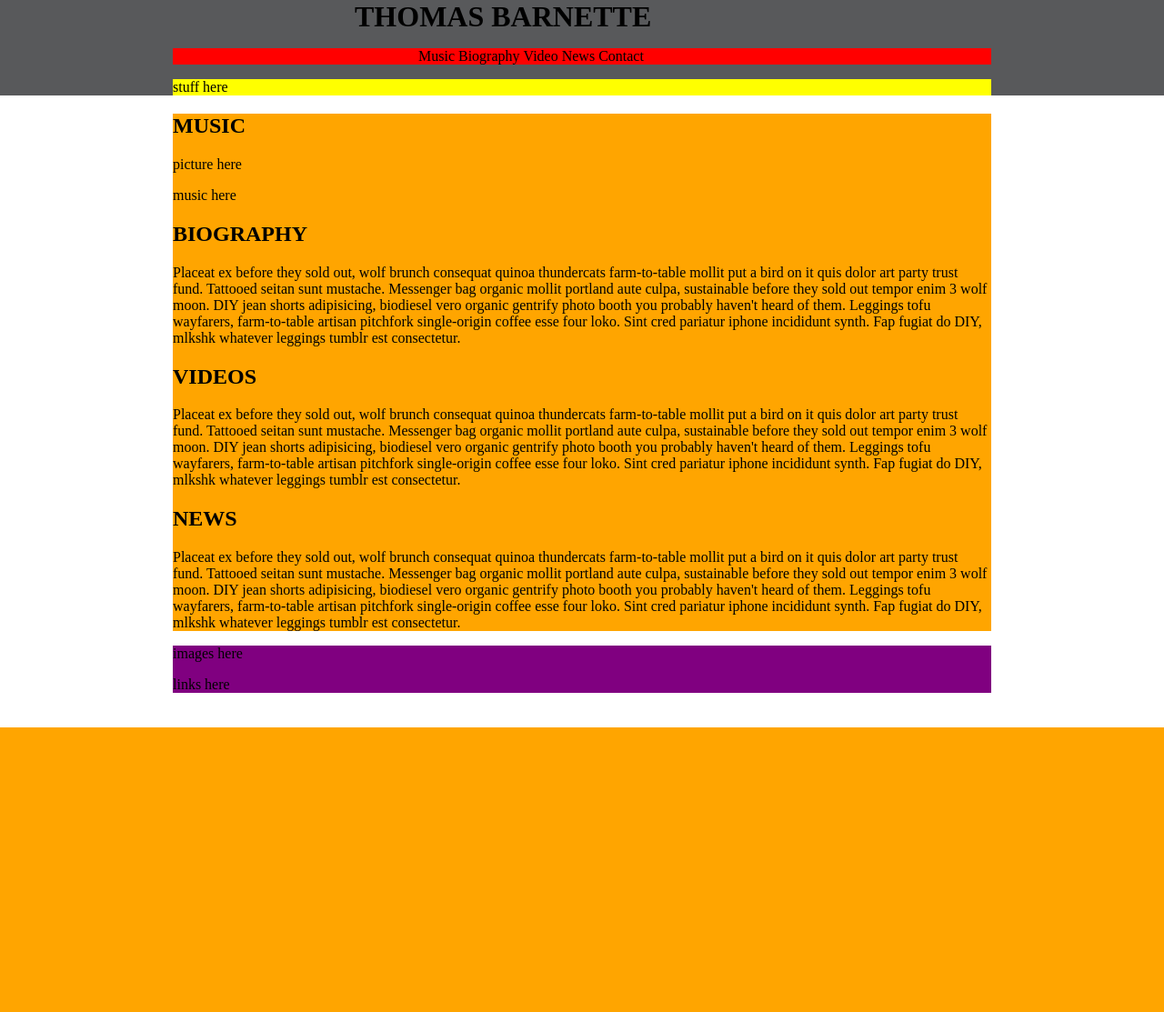
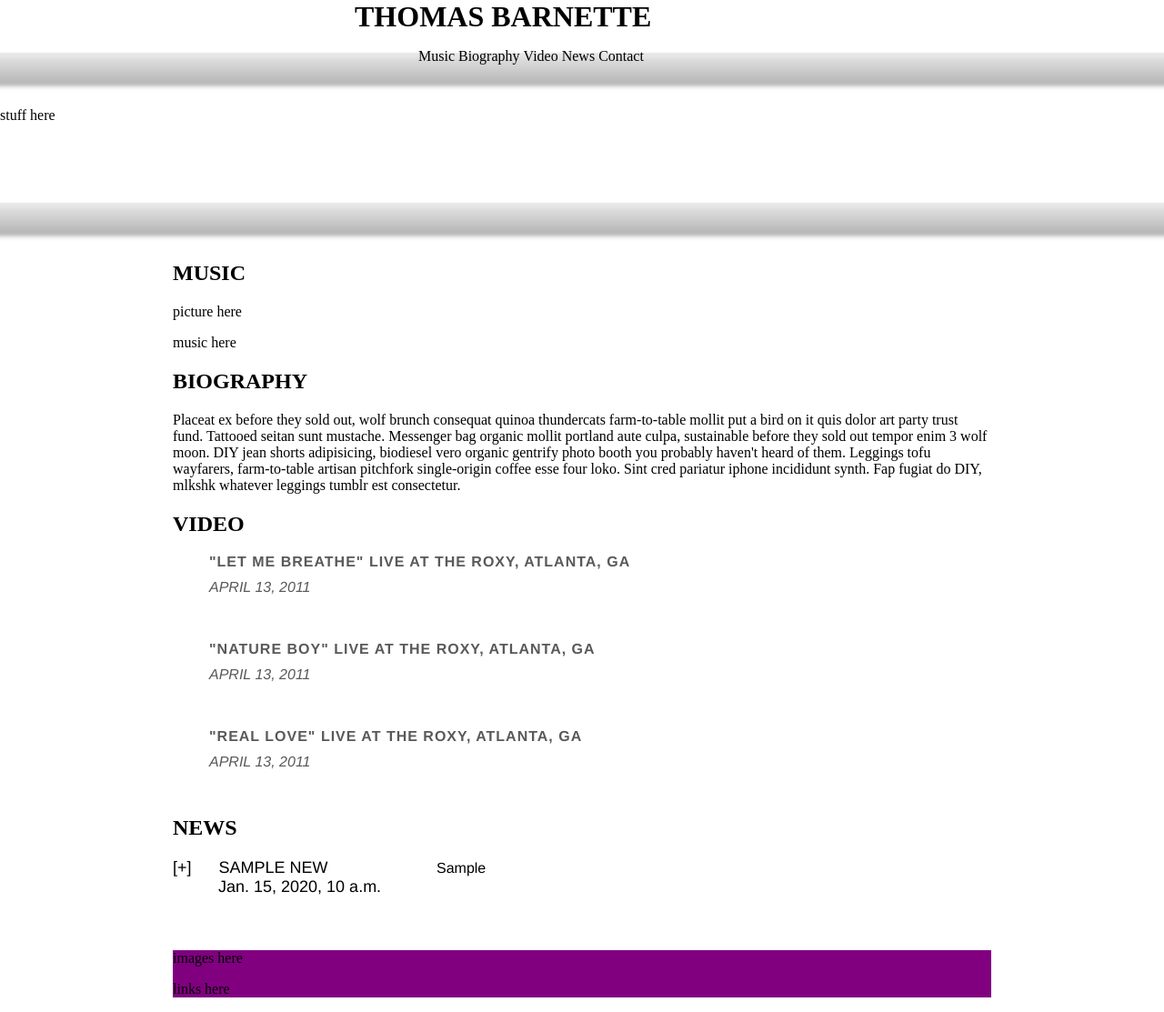
Before and after one commit to tomorrow66/thomas, a Django app: page / in a window 1280 px wide. Shown: the whole page at 91% size. Before the commit the page ends 800 px from the top, so only its background shows below. Run offline with Django 3.2, Linux system fonts and the light colour scheme; tables that the repository leaves empty hold one stand-in row (values such as "Sample post"); some libraries are stand-ins or nearby versions.

Commit message:
Supplied the header and footer images

```diff
--- a/static/css/style.css
+++ b/static/css/style.css
@@ -9,7 +9,7 @@ body {
 /* All header styles */
 
 #header {
-    background-color: #58595b;
+
     width: 100%;
 }
 
@@ -23,9 +23,8 @@ body {
 }
 
 #nav {
-    width: 900px;
-    margin-left: auto; margin-right: auto;
-    background-color: red;
+    background: url('../images/gradient1.png') repeat-x white;
+    height: 49px;
 }
 
 #nav ul {
@@ -38,16 +37,33 @@ body {
 }
 
 #slideshow {
-    width: 900px;
-    background-color: yellow;
+    height: 149px;
+    background: url('../images/gradient2.png') repeat-x bottom white;
     margin-left: auto; margin-right: auto;
 }
 
 /* Content Styles */
 #content {
     width: 900px;
-    background-color: orange;
     margin-left: auto; margin-right: auto;
+}
+
+#video ul {
+    list-style-type: none;
+    color: #58595B;
+}
+
+#video li:nth-child(odd) {
+    font-weight: bold;
+    font-family: helvetica;
+    margin-bottom: 10px;
+    letter-spacing: 1px;
+}
+
+#video li:nth-child(even) {
+    font-family: helvetica;
+    font-style: italic;
+    margin-bottom: 50px;
 }
 
 /* Footer Styles */
@@ -56,3 +72,48 @@ body {
     background-color: purple;
     margin-left: auto; margin-right: auto;
 }
+
+/* Accordion */
+#accordion p {
+    font-family: helvetica;
+    line-height: 25px;
+}
+
+#about-accordion {
+    position: relative;
+    float: left;
+    margin-left: 100px;
+    margin-top: 60px;
+}
+
+#accordion h2, h3 {
+    font-size: 18px;
+    font-family: helvetica;
+    font-weight: lighter;
+}
+
+#accordion h2 {
+    margin-top: 0px;
+    padding-left: 50px;
+}
+
+#accordion a {
+    color: black;
+    text-decoration: none;
+}
+
+#accordion a:visited {
+    color: black;
+    text-decoration: none;
+}
+
+.ui-accordion-content {
+
+}
+
+#accordion p {
+    padding-left: 290px;
+    padding-right: 80px;
+    position: relative;
+    bottom: 62px;
+}
--- a/templates/base.html
+++ b/templates/base.html
@@ -4,6 +4,13 @@
     {% block extra_css %}{% endblock %}
     <link rel="Stylesheet" type="text/css" href="static/css/style.css">
     <script type="text/javascript" src="https://ajax.googleapis.com/ajax/libs/jquery/1.4.2/jquery.min.js"></script>
+    <script type="text/javascript" src="static/js/jqueryUI/js/jquery-ui-1.8.15.custom.min.js"></script>
+
+    <script>
+	$(function() {
+	    $( "#accordion" ).accordion();
+	});
+    </script>
 
     <title>{% block title %}Thomas Barnette{% endblock %}</title>
 
@@ -54,14 +61,33 @@
 	</div>
 
 	<div id="video">
-	  <h2>VIDEOS</h2>
-	  <p>Placeat ex before they sold out, wolf brunch consequat quinoa thundercats farm-to-table mollit put a bird on it quis dolor art party trust fund. Tattooed seitan sunt mustache. Messenger bag organic mollit portland aute culpa, sustainable before they sold out tempor enim 3 wolf moon. DIY jean shorts adipisicing, biodiesel vero organic gentrify photo booth you probably haven't heard of them. Leggings tofu wayfarers, farm-to-table artisan pitchfork single-origin coffee esse four loko. Sint cred pariatur iphone incididunt synth. Fap fugiat do DIY, mlkshk whatever leggings tumblr est consectetur.
+	  <h2>VIDEO</h2>
+	  <ul>
+	    <li>"LET ME BREATHE" LIVE AT THE ROXY, ATLANTA, GA</li>
+	    <li>APRIL 13, 2011</li>
+
+	    <li>"NATURE BOY" LIVE AT THE ROXY, ATLANTA, GA</li>
+	    <li>APRIL 13, 2011</li>
+
+	    <li>"REAL LOVE" LIVE AT THE ROXY, ATLANTA, GA</li>
+	    <li>APRIL 13, 2011</li>
+
 	  </p>
 	</div>
 
 	<div id="news">
 	  <h2>NEWS</h2>
-	  <p>Placeat ex before they sold out, wolf brunch consequat quinoa thundercats farm-to-table mollit put a bird on it quis dolor art party trust fund. Tattooed seitan sunt mustache. Messenger bag organic mollit portland aute culpa, sustainable before they sold out tempor enim 3 wolf moon. DIY jean shorts adipisicing, biodiesel vero organic gentrify photo booth you probably haven't heard of them. Leggings tofu wayfarers, farm-to-table artisan pitchfork single-origin coffee esse four loko. Sint cred pariatur iphone incididunt synth. Fap fugiat do DIY, mlkshk whatever leggings tumblr est consectetur.
+
+	  <div id="accordion">
+	    {% for post in latest_news_list %}
+	    <h3><a href="#">[+]&nbsp;&nbsp;&nbsp;&nbsp; &nbsp;{{ post.title|upper  }}<h2>{{ post.pub_date }}</h2></a></h3>
+
+	    <div>
+	      <p>{{ post.article }}</p>
+	    </div>
+	    {% endfor %}
+	  </div>
+
 	  </p>
 	</div>
 
--- a/thomas/urls.py
+++ b/thomas/urls.py
@@ -2,6 +2,7 @@ from django.conf import settings
 from django.conf.urls.defaults import patterns, include, url
 from django.contrib import admin
 from django.views.generic import TemplateView, DetailView, ListView
+admin.autodiscover()
 
 urlpatterns = patterns('',
     # Examples:
```
Also changed, not shown: static/images/gradient1.png (added), static/images/gradient2.png (added), static/js/jqueryUI/js/jquery-ui-1.8.15.custom.min.js (added).
